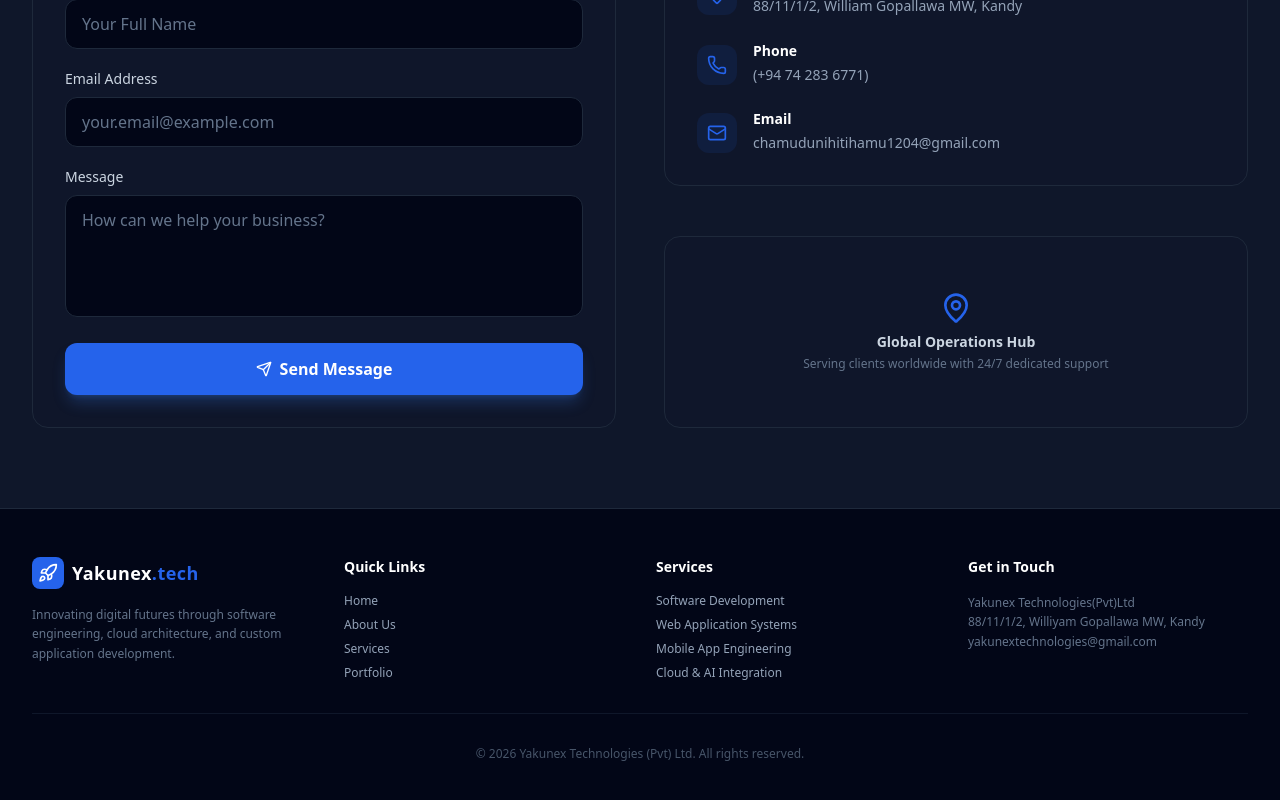
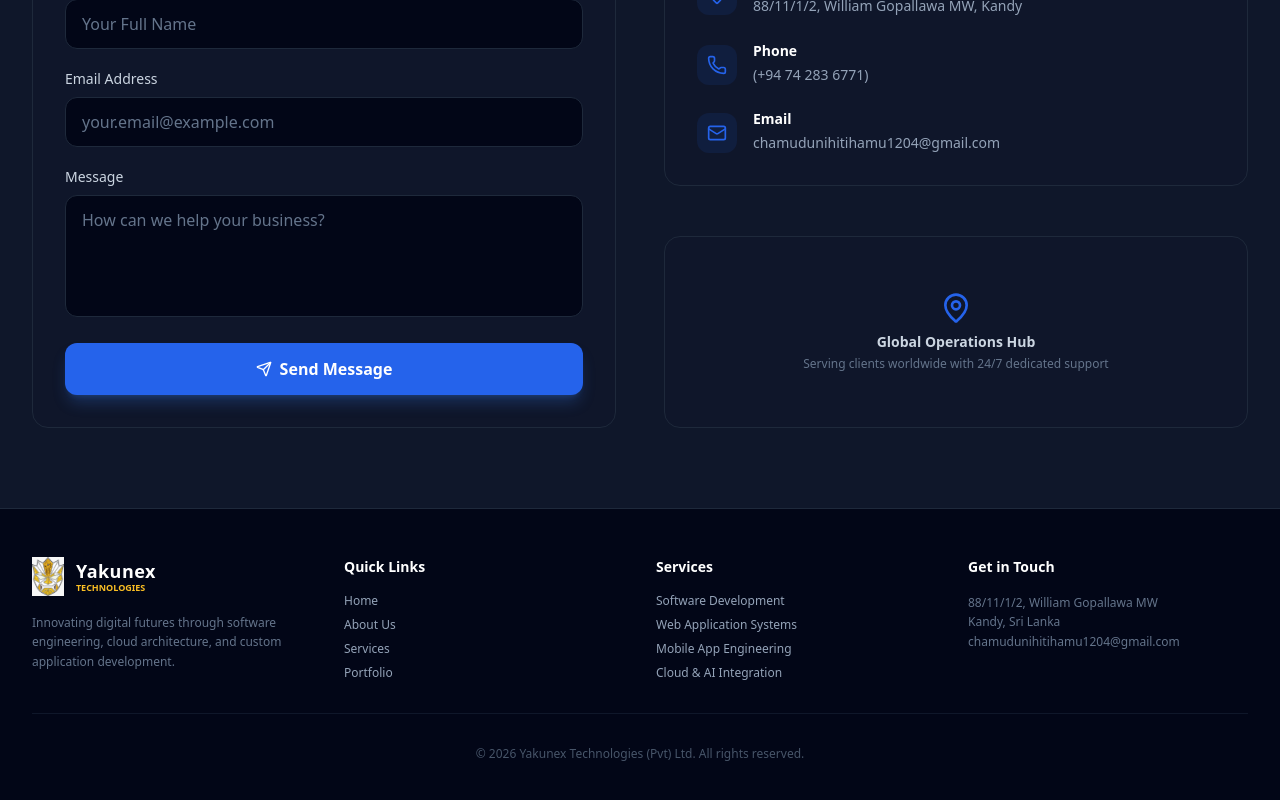
Before and after one commit to Chamuduni003/yakunex-portfolio, a React (Vite) app: page / in a window 1280 px wide. Shown: the part 4102-4902 px from the top of the page. Built offline with nearby package versions, Linux system fonts and the light colour scheme.

Commit message:
Updated Footer with official Yakunex Mask logo

```diff
--- a/src/components/Footer.jsx
+++ b/src/components/Footer.jsx
@@ -1,5 +1,5 @@
 import React from 'react';
-import { Rocket } from 'lucide-react';
+import logo from '../assets/logo.png';
 
 const Footer = () => {
   return (
@@ -8,15 +8,14 @@ const Footer = () => {
 
         <div className="grid grid-cols-1 md:grid-cols-4 gap-8 mb-8">
 
-          {/* Brand Info */}
+          {/* Brand Info with Mask Logo */}
           <div className="space-y-4 md:col-span-1">
-            <div className="flex items-center space-x-2">
-              <div className="bg-brandBlue p-1.5 rounded-lg">
-                <Rocket className="w-5 h-5 text-white" />
+            <div className="flex items-center space-x-3">
+              <img src={logo} alt="Yakunex Logo" className="h-10 w-auto object-contain" />
+              <div className="flex flex-col">
+                <span className="text-lg font-bold text-white tracking-wide leading-tight">Yakunex</span>
+                <span className="text-[9px] text-amber-400 font-semibold uppercase leading-tight">Technologies</span>
               </div>
-              <span className="text-lg font-bold text-white tracking-wide">
-                Yakunex<span className="text-brandBlue">.tech</span>
-              </span>
             </div>
             <p className="text-xs leading-relaxed text-slate-500">
               Innovating digital futures through software engineering, cloud architecture, and custom application development.
@@ -42,7 +41,6 @@ const Footer = () => {
               <li>Web Application Systems</li>
               <li>Mobile App Engineering</li>
               <li>Cloud & AI Integration</li>
-
             </ul>
           </div>
 
@@ -50,9 +48,9 @@ const Footer = () => {
           <div>
             <h4 className="text-white font-semibold text-sm mb-4">Get in Touch</h4>
             <p className="text-xs text-slate-500 leading-relaxed">
-              Yakunex Technologies(Pvt)Ltd<br />
-              88/11/1/2, Williyam Gopallawa MW, Kandy<br />
-              yakunextechnologies@gmail.com
+              88/11/1/2, William Gopallawa MW<br />
+              Kandy, Sri Lanka<br />
+              chamudunihitihamu1204@gmail.com
             </p>
           </div>
 
```
